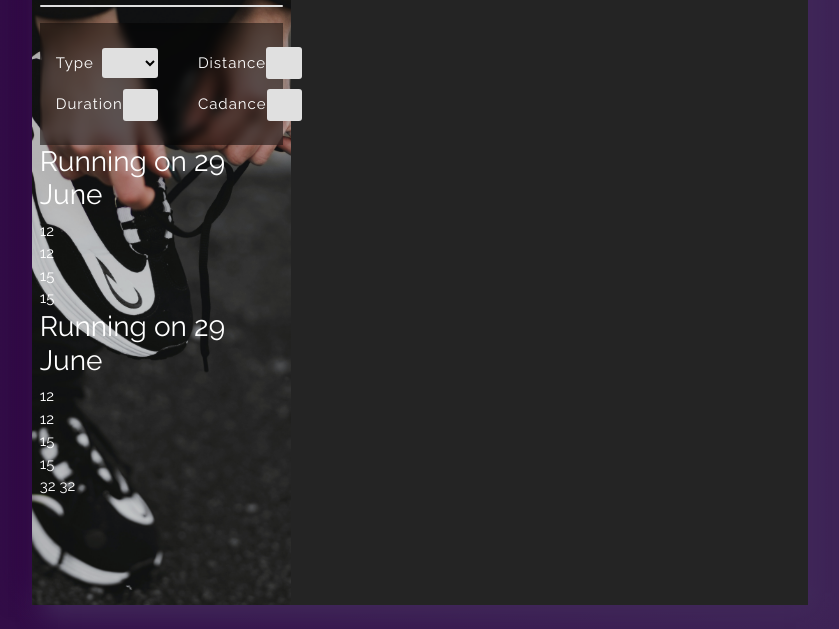
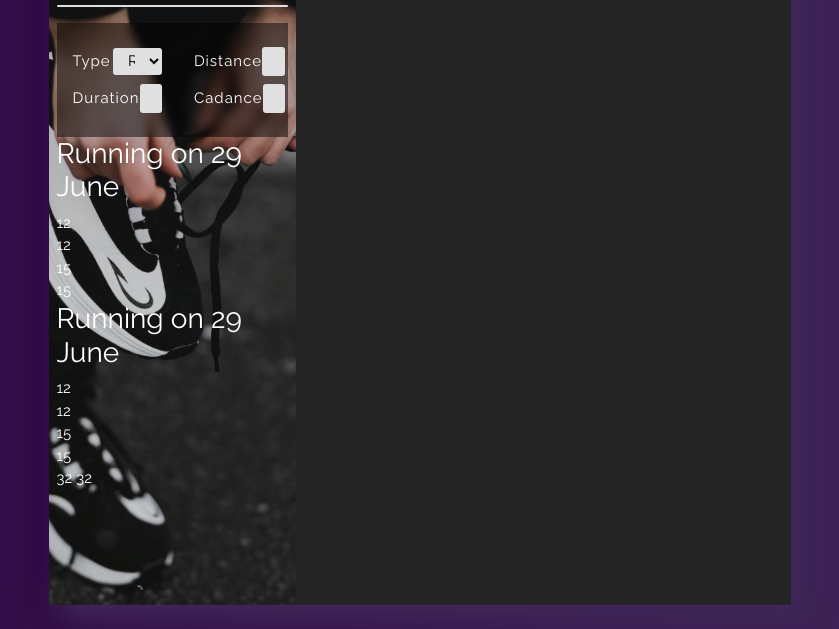
Before and after one commit to usman-FE/workoutGo, a plain HTML site: page index.html in a window 1280 px wide. Shown: the part 171-800 px from the top of the page, without its empty margins (220-1059 px from the left). Drawn offline with nearby package versions, Linux system fonts and the light colour scheme.

Commit message:
fixed padding of input form

```diff
--- a/_CSS/style.css
+++ b/_CSS/style.css
@@ -72,7 +72,7 @@ ul {
   position: relative;
   margin-top: 1rem;
   display: grid;
-  gap: 0.6rem 2.5rem;
+  gap: 0.5rem 2rem;
   padding: 1.5rem 1rem;
   background-color: rgba(0, 0, 0, 0.486);
   backdrop-filter: blur(5px);
@@ -92,7 +92,7 @@ select {
   width: 100%;
   border: none;
   border-radius: 3px;
-  padding: 0.3rem 1.1rem;
+  padding: 0.2rem 0.7rem;
   background-color: rgb(224, 224, 224);
 }
 .form-item {
--- a/index.html
+++ b/index.html
@@ -39,15 +39,30 @@
                 </div>
                 <div class="form-item">
                   <label for="distance">Distance</label>
-                  <input type="text" name="distance" id="distance" />
+                  <input
+                    type="text"
+                    name="distance"
+                    id="distance"
+                    placeholder="km"
+                  />
                 </div>
                 <div class="form-item">
                   <label for="duration">Duration</label>
-                  <input type="text" name="duration" id="duration" />
+                  <input
+                    type="text"
+                    name="duration"
+                    id="duration"
+                    placeholder="min"
+                  />
                 </div>
                 <div class="form-item">
                   <label for="cadance">Cadance</label>
-                  <input type="text" name="cadance" id="cadance" />
+                  <input
+                    type="text"
+                    name="cadance"
+                    id="cadance"
+                    placeholder="step/min"
+                  />
                 </div>
                 <!-- <div class="form-item">
                   <label for="elevation">Elev Gain</label>
```
